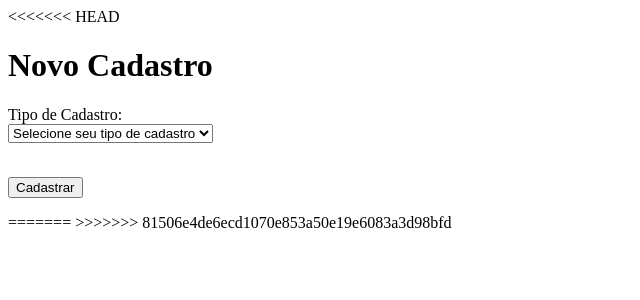
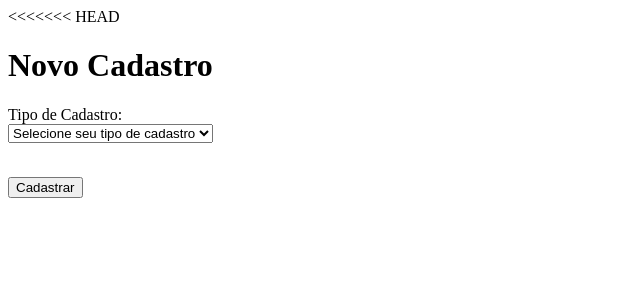
Before and after one commit to gustavoc0imbra/Escola_TCC, a PHP site: page /cadastro.php in a window 1280 px wide. Shown: the top 300 px of the page, without its empty margins (0-640 px from the left). Run offline with PHP 8.4, Linux system fonts and the light colour scheme.

Commit message:
Update cadastro.php

```diff
--- a/cadastro.php
+++ b/cadastro.php
@@ -58,16 +58,3 @@
 
 
     </html>
-=======
-<?php
-
-
-
-
-
-
-
-
-
-?>
->>>>>>> 81506e4de6ecd1070e853a50e19e6083a3d98bfd
```
